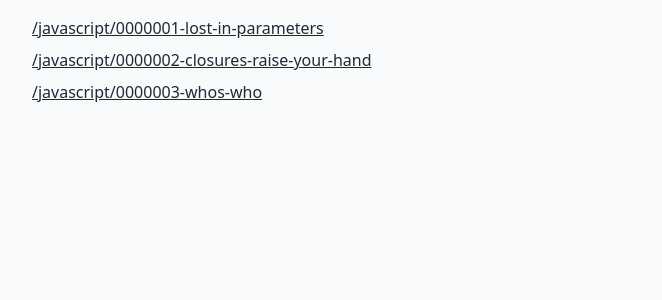
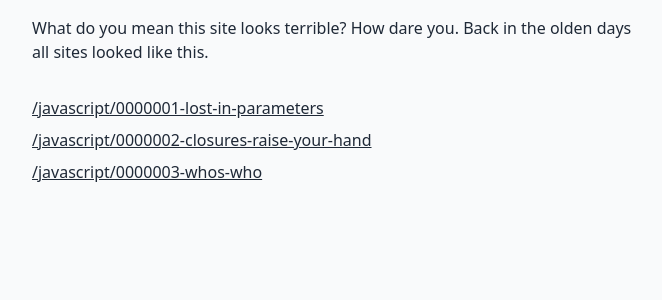
Before and after one commit to a6software/thetechnicalinterview.com, a Next.js app: page / in a window 1280 px wide. Shown: the top 300 px of the page, without its empty margins (304-966 px from the left). Built offline with nearby package versions, Linux system fonts and the light colour scheme.

Commit message:
Adds breadcrumbs to q page

```diff
--- a/pages/index.tsx
+++ b/pages/index.tsx
@@ -34,6 +34,10 @@ const Index: NextPage<IndexProps> = ({ availableQuestions }) => {
 
       <main className="container p-4 lg:mx-auto h-screen w-full lg:w-1/2">
         <div className="flex flex-col justify-center">
+          <p className="pb-8">
+            What do you mean this site looks terrible? How dare you. Back in the
+            olden days all sites looked like this.
+          </p>
           <ul>
             {availableQuestions.map((question) => {
               return (
--- a/pages/question/[...requestedQuestion].tsx
+++ b/pages/question/[...requestedQuestion].tsx
@@ -11,6 +11,7 @@ import IncorrectAnswer from "../../lib/components/IncorrectAnswer";
 import { QuestionFile } from "../../types";
 import listDirContents from "../../lib/utils/list-dir-contents";
 import path from "path";
+import Link from "next/link";
 
 const basePath = `${__dirname}/../../../../lib/question`;
 
@@ -55,6 +56,7 @@ export const getStaticProps: GetStaticProps = async ({ params }) => {
 
     return {
       props: {
+        requestedQuestion: requestedQuestionPath,
         question,
         hint,
         possible_answers,
@@ -76,9 +78,10 @@ type AnswerResponse = {
   data: { correct: boolean };
 };
 
-type QuestionPageProps = QuestionFile;
+type QuestionPageProps = QuestionFile & { requestedQuestion: string };
 
 const QuestionPage: NextPage<QuestionPageProps> = ({
+  requestedQuestion,
   question,
   hint,
   possible_answers,
@@ -87,6 +90,7 @@ const QuestionPage: NextPage<QuestionPageProps> = ({
   tags,
   credit,
 }) => {
+  console.log(`requestedQuestion`, requestedQuestion);
   const [result, setResult] = useState<AnswerResponse["data"] | undefined>(
     undefined
   );
@@ -150,8 +154,19 @@ const QuestionPage: NextPage<QuestionPageProps> = ({
         <link rel="icon" href="/favicon.ico" />
       </Head>
 
-      <main className="container p-4 lg:mx-auto h-screen w-full lg:w-1/2">
+      <main className="container p-4 lg:mx-auto w-full lg:w-1/2">
         <div className="flex flex-col justify-center">
+          <div className="text-sm breadcrumbs mb-8">
+            <ul>
+              <li>
+                <Link href="/">
+                  <a>Home</a>
+                </Link>
+              </li>
+              <li>{requestedQuestion}</li>
+            </ul>
+          </div>
+
           <section>
             <Markdown className={"prose"}>{question}</Markdown>
 
```
